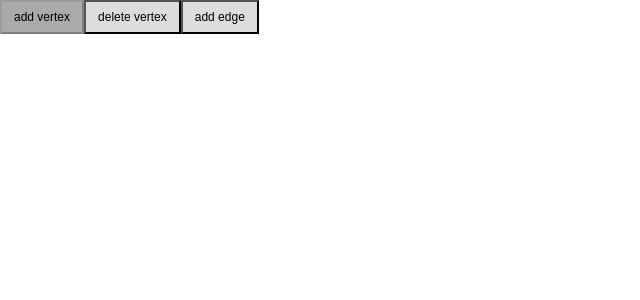
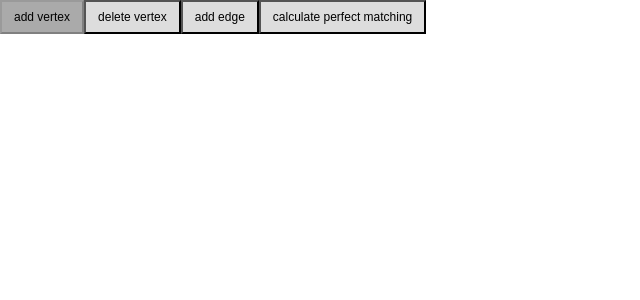
Before and after one commit to watarena/perfect-matching-gui, a React (Create React App) app: page / in a window 1280 px wide. Shown: the top 300 px of the page, without its empty margins (0-640 px from the left). Built offline with nearby package versions, Linux system fonts and the light colour scheme.

Commit message:
feat: show a perfect matching

```diff
--- a/src/Canvas.tsx
+++ b/src/Canvas.tsx
@@ -1,5 +1,6 @@
 import React from 'react'
 import './Canvas.css';
+import { edge, calculatePerfectMatching } from './perfectMatchings'
 
 const radius = 10
 const vertexLineWidth = 1
@@ -43,8 +44,8 @@ class Edge {
         this.v2 = v2;
     }
 
-    draw(context: CanvasRenderingContext2D) {
-        context.fillStyle = 'black'
+    draw(context: CanvasRenderingContext2D, color: string) {
+        context.strokeStyle = color;
         context.lineWidth = edgeWidth;
         context.beginPath();
         context.moveTo(this.v1.x, this.v1.y);
@@ -78,12 +79,33 @@ type Button = {
     canvasOnClick: React.MouseEventHandler<HTMLCanvasElement>,
 }
 
+class PerfectMatching {
+    private edges: Set<string> = new Set()
+
+    static edge2string(e: edge) {
+        if (e.v1 < e.v2) {
+            return `${e.v1},${e.v2}`
+        }
+        return `${e.v2},${e.v1}`
+    }
+
+    constructor(edges: Array<edge>) {
+        edges.forEach((e) => this.edges.add(PerfectMatching.edge2string(e)))
+    }
+
+    has(e: Edge): boolean {
+        return this.edges.has(PerfectMatching.edge2string({v1: e.v1.id, v2: e.v2.id}))
+    }
+}
+
 type CanvasState = {
     vertices: Array<Vertex>;
     edges: Array<Edge>;
     selectedVertex?: Vertex;
     buttons: Array<Button>;
     selectedButton: Button;
+    perfectMatchings?: Array<PerfectMatching>
+    perfectMatchingsIndex: number
 }
 
 class Canvas extends React.Component<{}, CanvasState, any> {
@@ -92,17 +114,23 @@ class Canvas extends React.Component<{}, CanvasState, any> {
     constructor(props: React.ClassAttributes<{}>) {
         super(props);
 
-        const makeExclusiveButton = (text: string, onClick: (e: React.MouseEvent<HTMLCanvasElement, MouseEvent>) => void): Button => {
+        const makeExclusiveButton = (
+            text: string,
+            canvasOnClick: (e: React.MouseEvent<HTMLCanvasElement, MouseEvent>) => void,
+            changeState?: () => object,
+        ): Button => {
             const b: Button = {
                 text,
                 buttonOnClick: () => {
+                    const state = changeState? changeState() : {};
                     this.setState({
-                        ...this.state,
                         selectedVertex: undefined,
                         selectedButton: b,
+                        perfectMatchings: undefined,
+                        ...state,
                     })
                 },
-                canvasOnClick: (e) => onClick(e),
+                canvasOnClick,
             }
 
             return b;
@@ -112,6 +140,7 @@ class Canvas extends React.Component<{}, CanvasState, any> {
             makeExclusiveButton('add vertex', this.addVertex),
             makeExclusiveButton('delete vertex', this.deleteVertex),
             makeExclusiveButton('add edge', this.addEdge),
+            makeExclusiveButton('calculate perfect matching', () => {}, this.calculatePerfectMatching),
         ]
 
         this.state = {
@@ -119,6 +148,7 @@ class Canvas extends React.Component<{}, CanvasState, any> {
             edges: [],
             buttons,
             selectedButton: buttons[0],
+            perfectMatchingsIndex: -1,
         }
     }
 
@@ -140,7 +170,6 @@ class Canvas extends React.Component<{}, CanvasState, any> {
             return
         }
         this.setState({
-            ...this.state,
             vertices: this.state.vertices.concat(new Vertex(x, y))
         })
     }
@@ -155,7 +184,6 @@ class Canvas extends React.Component<{}, CanvasState, any> {
         const vertices = Array.from(this.state.vertices)
         vertices.splice(clickedVertexIndex, 1)
         this.setState({
-            ...this.state,
             vertices,
             edges: this.state.edges.filter((e) => e.v1.id !== clickedVertexID && e.v2.id !== clickedVertexID),
         })
@@ -170,7 +198,6 @@ class Canvas extends React.Component<{}, CanvasState, any> {
 
         if (!this.state.selectedVertex) {
             this.setState({
-                ...this.state,
                 selectedVertex: selectedVertex,
             });
             return;
@@ -178,7 +205,6 @@ class Canvas extends React.Component<{}, CanvasState, any> {
 
         if (selectedVertex.id === this.state.selectedVertex.id) {
             this.setState({
-                ...this.state,
                 selectedVertex: undefined,
             });
             return;
@@ -190,10 +216,20 @@ class Canvas extends React.Component<{}, CanvasState, any> {
         }
 
         this.setState({
-            ...this.state,
             edges: this.state.edges.concat(edge),
             selectedVertex: undefined,
         })
+    }
+
+    calculatePerfectMatching = () => {
+        const vertices = this.state.vertices.map((v) => v.id);
+        const edges = this.state.edges.map((e) => ({v1: e.v1.id, v2: e.v2.id}));
+        const pms = calculatePerfectMatching(vertices, edges);
+
+        return {
+            perfectMatchings: pms.map((pm) => new PerfectMatching(pm)),
+            perfectMatchingsIndex: 0,
+        }
     }
 
     componentDidUpdate() {
@@ -215,7 +251,13 @@ class Canvas extends React.Component<{}, CanvasState, any> {
         }
         context.clearRect(0, 0, this.canvas.width, this.canvas.height)
 
-        this.state.edges.forEach((e) => {e.draw(context)})
+        this.state.edges.forEach((e) => {
+            if (this.state.perfectMatchings && this.state.perfectMatchings[this.state.perfectMatchingsIndex].has(e)) {
+                e.draw(context, 'red');
+            } else {
+                e.draw(context, 'black');
+            }
+        })
         this.state.vertices.forEach((v) => {
             v.draw(context, this.state.selectedVertex && v.id === this.state.selectedVertex.id? 'red' : 'black')
         })
@@ -226,8 +268,8 @@ class Canvas extends React.Component<{}, CanvasState, any> {
             <div>
                 <div>
                     {
-                        this.state.buttons.map((b) => {
-                            return (<Button text={b.text} onClick={b.buttonOnClick} selected={b.text === this.state.selectedButton.text} />)
+                        this.state.buttons.map((b, i) => {
+                            return (<Button key={`button${i}`} text={b.text} onClick={b.buttonOnClick} selected={b.text === this.state.selectedButton.text} />)
                         })
                     }
                 </div>
```
